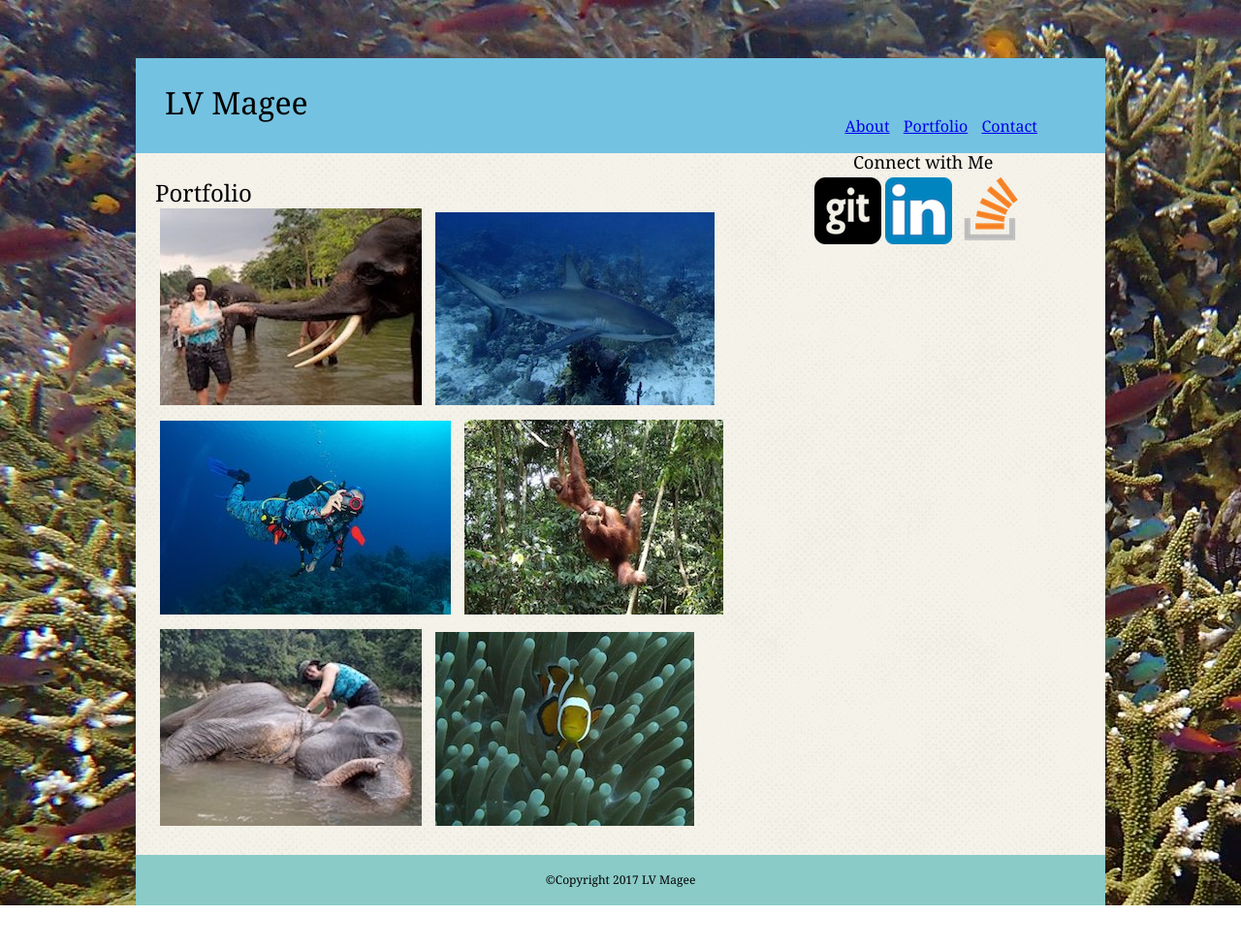
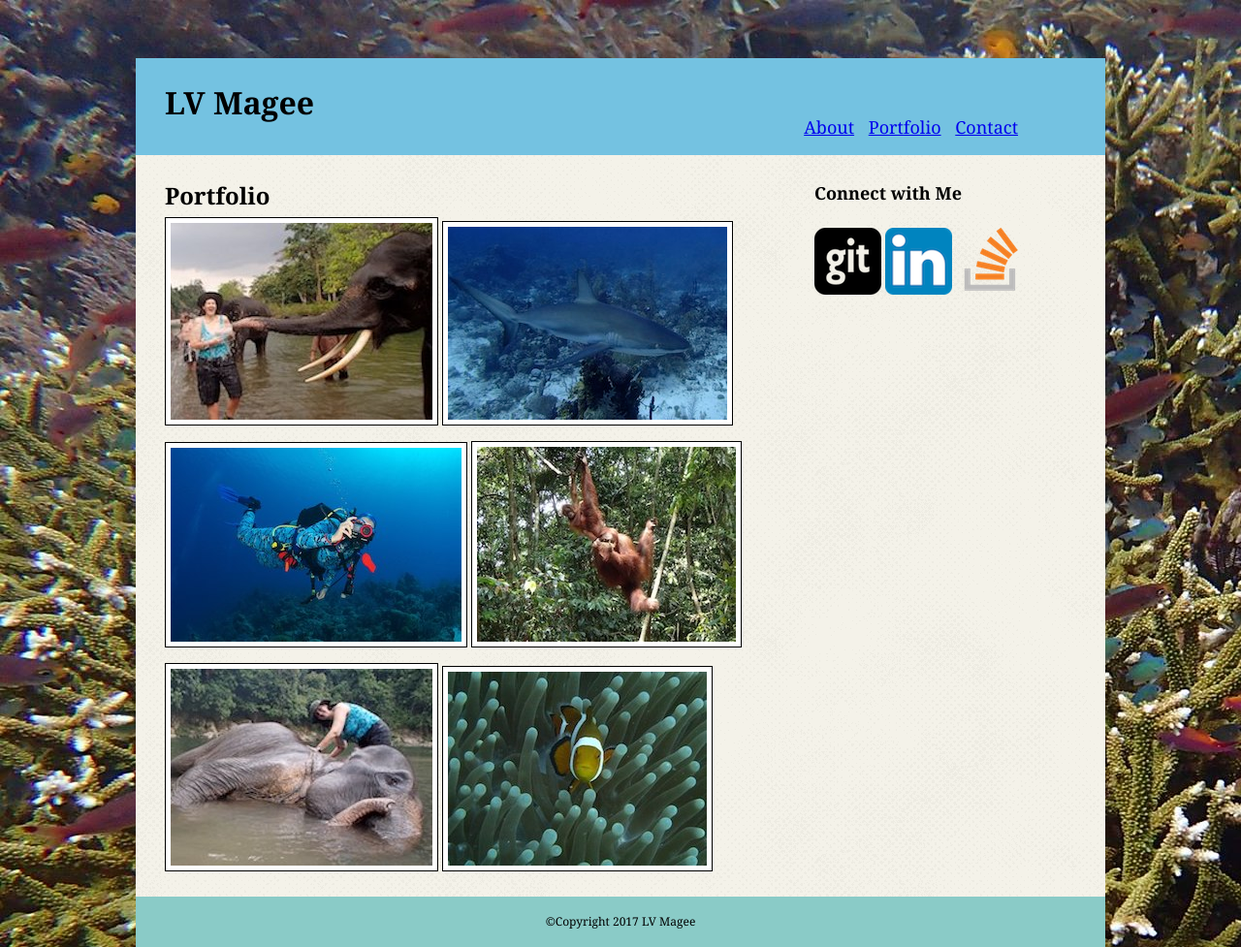
Before and after one commit to LVMagee/Baisc-Portfolio, a plain HTML site: page portfolio.html in a window 1280 px wide. Shown: the whole page at 97% size. Before the commit the page ends 934 px from the top, so only its background shows below. Drawn offline with Linux system fonts and the light colour scheme; files that its build step writes are made by us from their sources.

Commit message:
Polishing up css

```diff
--- a/portfolio.html
+++ b/portfolio.html
@@ -1,9 +1,9 @@
 <!DOCTYPE html>
 <html>
 <head>
-	<title>lvmagee</title>
+	<title>LVMAGEE</title>
 
-	<link rel="stylesheet" type="text/css" href="reset.css">
+	<link rel="stylesheet" type="text/css" href="assets/css/reset.css">
 
 	<link rel="stylesheet" type="text/css" href="style.css"></li>
 </head>
@@ -37,11 +37,11 @@
 			<h3>Connect with Me</h3>
 				<ul>
 
-		        <a href="https://github.com/""><img src="assets/images/git.png"></a>
+		        <a href="https://github.com/" target="_blank"><img src="assets/images/git.png"></a>
 
-				<a href="https://www.linkedin.com"><img src="assets/images/link.png"></a>
+				<a href="https://www.linkedin.com" target="_blank"><img src="assets/images/link.png"></a>
 
-				<a href="http://stackoverflow.com//"><img src="assets/images/stack.png"></a>
+				<a href="http://stackoverflow.com//" target="_blank"><img src="assets/images/stack.png"></a>
 
 
 				</ul>
@@ -51,20 +51,17 @@
 
 		<h2>Portfolio</h2>
 
-			<a href="https://lvmagee.github.io/"><img src="assets/images/ele.jpg"></a>
+			<a href="https://lvmagee.github.io/" target="_blank"><img src="assets/images/ele.jpg"></a>
 
-			<a href="https://lvmagee.github.io/coolproject/"><img src="assets/images/shark.jpg"></a>
+			<a href="https://lvmagee.github.io/coolproject/" target="_blank"><img src="assets/images/shark.jpg"></a>
 
-			<a href="https://lvmagee.github.io/basic-portfolio/"><img src="assets/images/me3.jpg"></a>
+			<a href="https://lvmagee.github.io/basic-portfolio/" target="_blank"><img src="assets/images/me3.jpg"></a>
 
-			<a href="https://lvmagee.github.io/"><img src="assets/images/orang.jpg"></a>
+			<a href="https://scratch.mit.edu/projects/143679511/" target="_blank"><img src="assets/images/orang.jpg"></a>
 
-			<a href="https://lvmagee.github.io/"><img src="assets/images/ele2.jpg"></a>
+			<a href="https://lvmagee.github.io/" target="_blank"><img src="assets/images/ele2.jpg"></a>
 
-			<a href="https://lvmagee.github.io/"><img src="assets/images/clown.jpg"></a>
-
-
-
+			<a href="https://lvmagee.github.io/" target="_blank"><img src="assets/images/clown.jpg"></a>
 
 
 		</div>
--- a/style.css
+++ b/style.css
@@ -12,23 +12,27 @@ h1 {
 	padding: 30px 30px 0 30px;
 	margin-bottom: 0;
 	font-size: 32px;
+	font-weight: bold;
 }
 
 h2 {
 	font-size: 24px;
 	margin-top: 10px;
+	font-weight: bold;
 }
 
 h3 {
 	font-size: 18px;
-	margin-left: 40px;
+	margin-left: 0;
+	margin-bottom: 20px;
+	font-weight: bold;
 }
 
 nav {
 	width: 300px;
 	float: right;
-	margin-top: 0;
-
+	margin-top: 30px;
+	margin-left: 50px;
 }
 
 footer {
@@ -41,9 +45,11 @@ footer {
 
 #info {
 	padding-bottom: 20px;
-	margin-right: 70px;
+	margin-right: 90px;
 	text-align: right;
 	word-spacing: 10px;
+	font-size: 18px;
+	text-decoration: none;
 }
 
 #content {
@@ -58,16 +64,26 @@ footer {
 }
 
 #words {
+	margin-left: 10px;
+	margin-right: 0;
 	font-size: 16px;
-	line-height: 22px;
+	line-height: 24px;
 	padding: 20px;
 	width: 600px;
 	float: left;
 }
 
 #words img {
+	margin-top: 10px;
 	padding: 5px;
+	border: .5px solid black;
+	background: white;
 }
+
+
+
+
+/*Pasted form code*/
 
 #form-main{
 	width:100%;
```
Also changed, not shown: contact.html (+6 -5 lines), index.html (+7 -5 lines).
